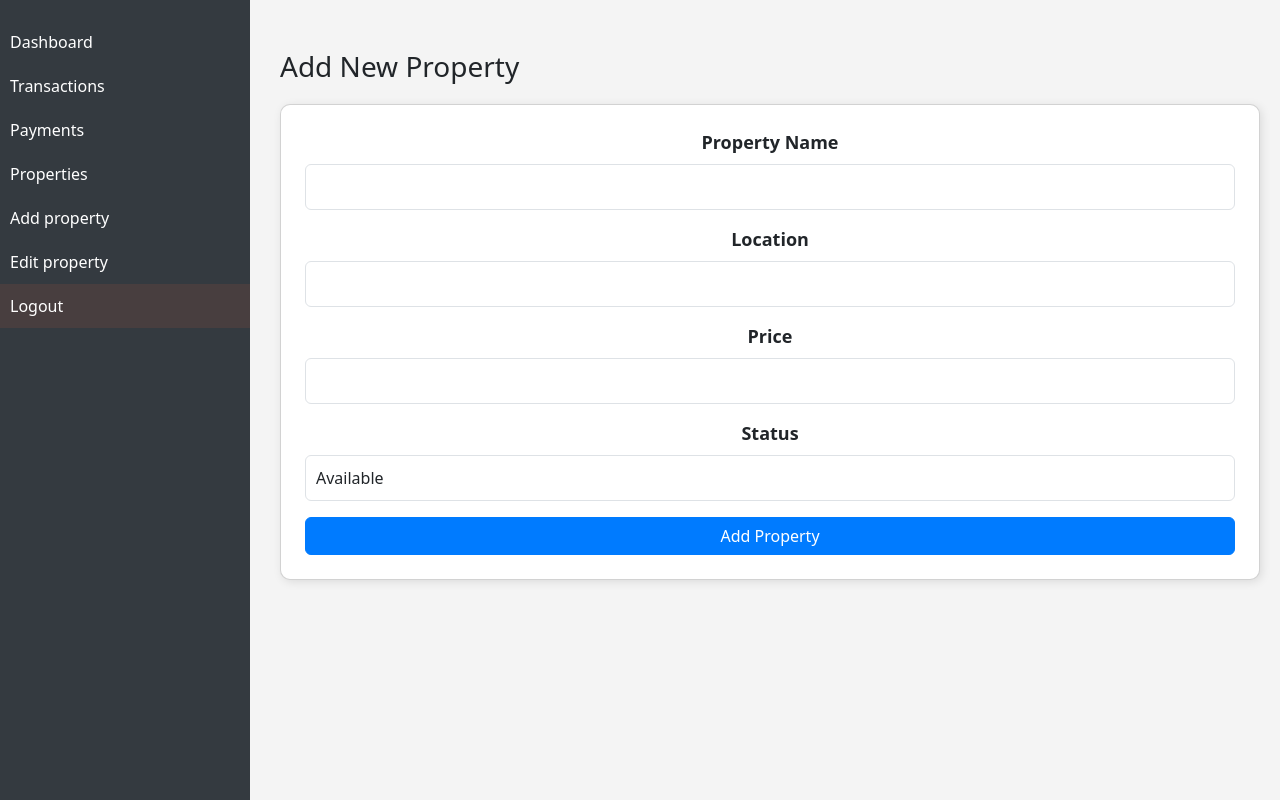
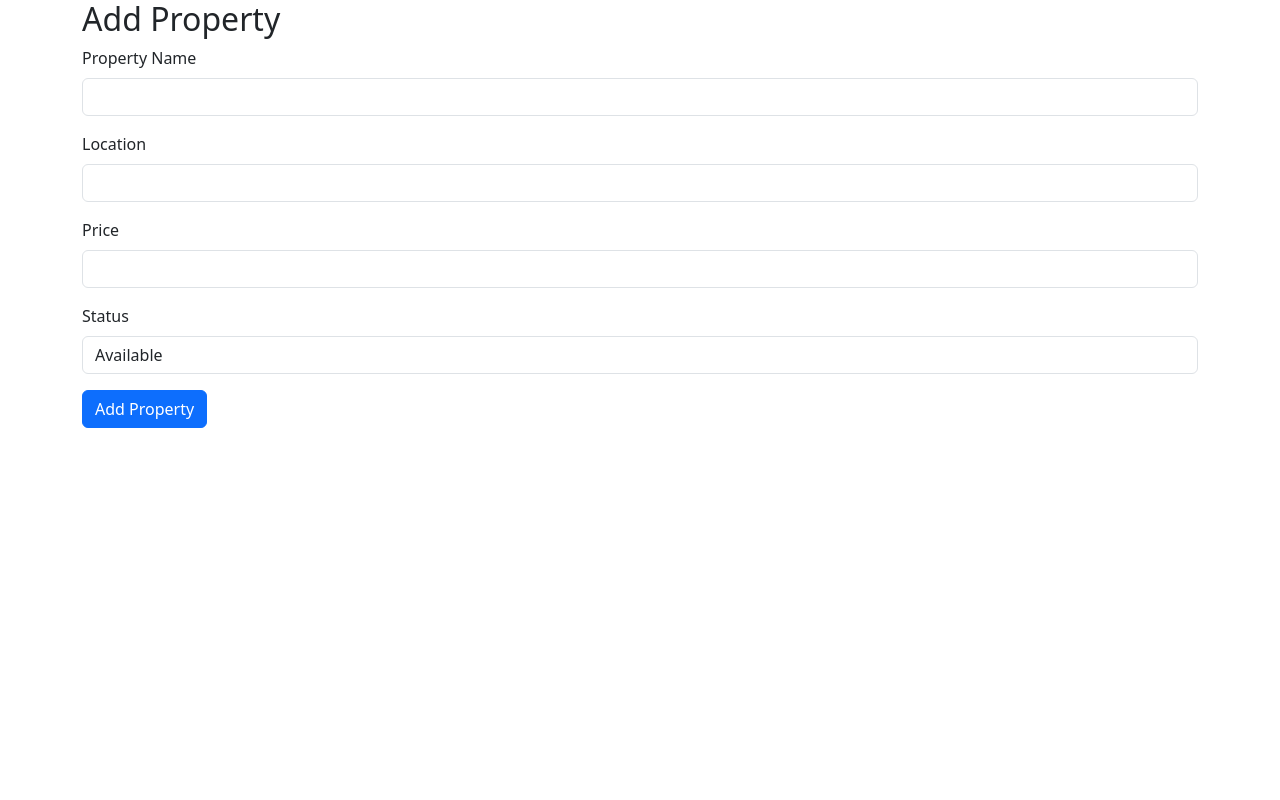
Before and after one commit to emmakaranja757/apiproject, a PHP site: page /add_property.php in a window 1280 px wide. Run offline with PHP 8.4, Linux system fonts and the light colour scheme; the visitor is signed in with stand-in values (Sample User, id 1).

Commit message:
all crude is working

```diff
--- a/processes/admin/add_property.php
+++ b/processes/admin/add_property.php
@@ -1,33 +1,49 @@
 <?php
-include '../../Dbconn/db_connection.php';
+// Start the session
+session_start();
 
-if ($_SERVER['REQUEST_METHOD'] == 'POST') {
+// Check if the admin is logged in
+if (!isset($_SESSION['email'])) {
+    header("Location: admin_login.php");
+    exit();
+}
+
+// Connect to database
+$conn = new mysqli("localhost", "root", "425096", "users");
+
+// Check connection
+if ($conn->connect_error) {
+    die("Connection failed: " . $conn->connect_error);
+}
+
+// Check if form is submitted
+if ($_SERVER["REQUEST_METHOD"] == "POST") {
     $property_name = $_POST['property_name'];
     $location = $_POST['location'];
     $price = $_POST['price'];
     $status = $_POST['status'];
 
-    $conn = getDatabaseConnection();
+    // Insert query
+    $sql = "INSERT INTO properties (property_name, location, price, status) VALUES (?, ?, ?, ?)";
+    $stmt = $conn->prepare($sql);
+    $stmt->bind_param("ssds", $property_name, $location, $price, $status);
 
-    $sql = "INSERT INTO properties (property_name, location, price, status)
-            VALUES (:property_name, :location, :price, :status)";
+    if ($stmt->execute()) {
+        echo "<script>
+                alert('Property added successfully!');
+                window.location.href = 'properties.php';
+              </script>";
+        exit();
+    } else {
+        echo "Error: " . $stmt->error;
+    }
 
-    $stmt = $conn->prepare($sql);
-    $stmt->bindParam(':property_name', $property_name);
-    $stmt->bindParam(':location', $location);
-    $stmt->bindParam(':price', $price);
-    $stmt->bindParam(':status', $status);
+    $stmt->close();
+}
 
-    try {
-        $stmt->execute();
-        header("Location: admin_dashboard.php"); // Redirect back to dashboard
-    } catch (PDOException $e) {
-        echo "Error: " . $e->getMessage();
-    }
-}
+$conn->close();
 ?>
 
-<!-- Add Property Page -->
 <!DOCTYPE html>
 <html lang="en">
 <head>
@@ -35,103 +51,32 @@ if ($_SERVER['REQUEST_METHOD'] == 'POST') {
     <meta name="viewport" content="width=device-width, initial-scale=1.0">
     <title>Add Property</title>
     <link rel="stylesheet" href="https://cdn.jsdelivr.net/npm/bootstrap@5.3.0/dist/css/bootstrap.min.css">
-    <style>
-        body {
-            background-color: #f4f4f4;
-        }
-        .sidebar {
-            width: 250px;
-            height: 100vh;
-            position: fixed;
-            background: #343a40;
-            padding-top: 20px;
-        }
-        .sidebar a {
-            color: white;
-            padding: 10px;
-            display: block;
-            text-decoration: none;
-        }
-        .sidebar a:hover {
-            background: #495057;
-        }
-        .sidebar a:last-child {
-            margin-top: auto; /* Push logout link to the bottom */
-            background: rgb(72, 62, 63); /* Red color for logout */
-            color: white;
-        }
-        .sidebar a:last-child:hover {
-            background: rgb(86, 71, 72); /* Darker red when hovered */
-        }
-        .content {
-            margin-left: 260px;
-            padding: 20px;
-        }
-        .card {
-             text-align: center;
-             font-size: 18px;
-             font-weight: bold;
-             background: #ffffff;
-             border-radius: 10px;
-             box-shadow: 2px 2px 10px rgba(0, 0, 0, 0.1);
-             padding: 20px;
-        }
-        .form-container {
-            margin-top: 30px;
-        }
-        .form-container h3 {
-            margin-bottom: 20px;
-        }
-        .form-container .form-label {
-            font-weight: bold;
-        }
-        .form-container .form-control {
-            padding: 10px;
-        }
-        .form-container .btn-primary {
-            background-color: #007bff;
-            border-color: #007bff;
-        }
-        .form-container .btn-primary:hover {
-            background-color: #0056b3;
-            border-color: #004085;
-        }
-    </style>
 </head>
 <body>
-    <!-- Sidebar -->
-
-    <?php include('layout&others/sidebar.php'); ?>
-    <!-- Content Area -->
-    <div class="content">
-        <div class="form-container">
-            <h3>Add New Property</h3>
-            <form action="add_property.php" method="POST">
-                <div class="card p-4">
+<div class="container">
+    <h2>Add Property</h2>
+    <form method="post">
         <div class="mb-3">
-                        <label for="propertyName" class="form-label">Property Name</label>
-                        <input type="text" class="form-control" id="propertyName" name="property_name" required>
+            <label class="form-label">Property Name</label>
+            <input type="text" class="form-control" name="property_name" required>
         </div>
         <div class="mb-3">
-                        <label for="location" class="form-label">Location</label>
-                        <input type="text" class="form-control" id="location" name="location" required>
+            <label class="form-label">Location</label>
+            <input type="text" class="form-control" name="location" required>
         </div>
         <div class="mb-3">
-                        <label for="price" class="form-label">Price</label>
-                        <input type="number" class="form-control" id="price" name="price" required>
+            <label class="form-label">Price</label>
+            <input type="number" step="0.01" class="form-control" name="price" required>
         </div>
         <div class="mb-3">
-                        <label for="status" class="form-label">Status</label>
-                        <select class="form-control" id="status" name="status" required>
+            <label class="form-label">Status</label>
+            <select class="form-control" name="status" required>
                 <option value="Available">Available</option>
                 <option value="Sold">Sold</option>
-                            <option value="Pending">Pending</option>
             </select>
         </div>
         <button type="submit" class="btn btn-primary">Add Property</button>
-                </div>
     </form>
-        </div>
 </div>
 </body>
 </html>
```
Also changed, not shown: processes/admin/FilterSearch.php (+0 -32 lines), processes/admin/layout&others/Asearch.js (+11 -3 lines). Lines whose indentation alone changed are shown as unchanged.
